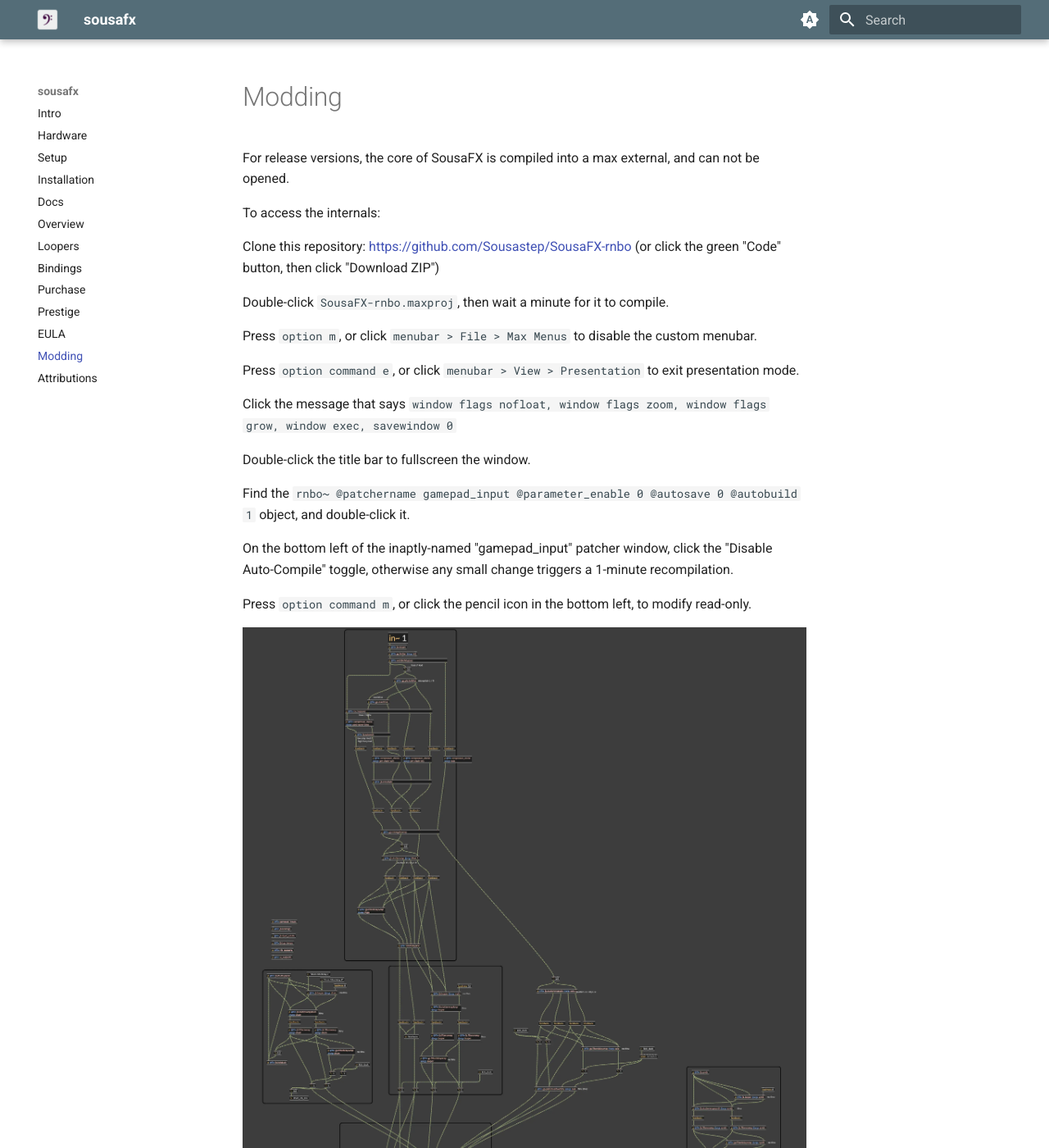
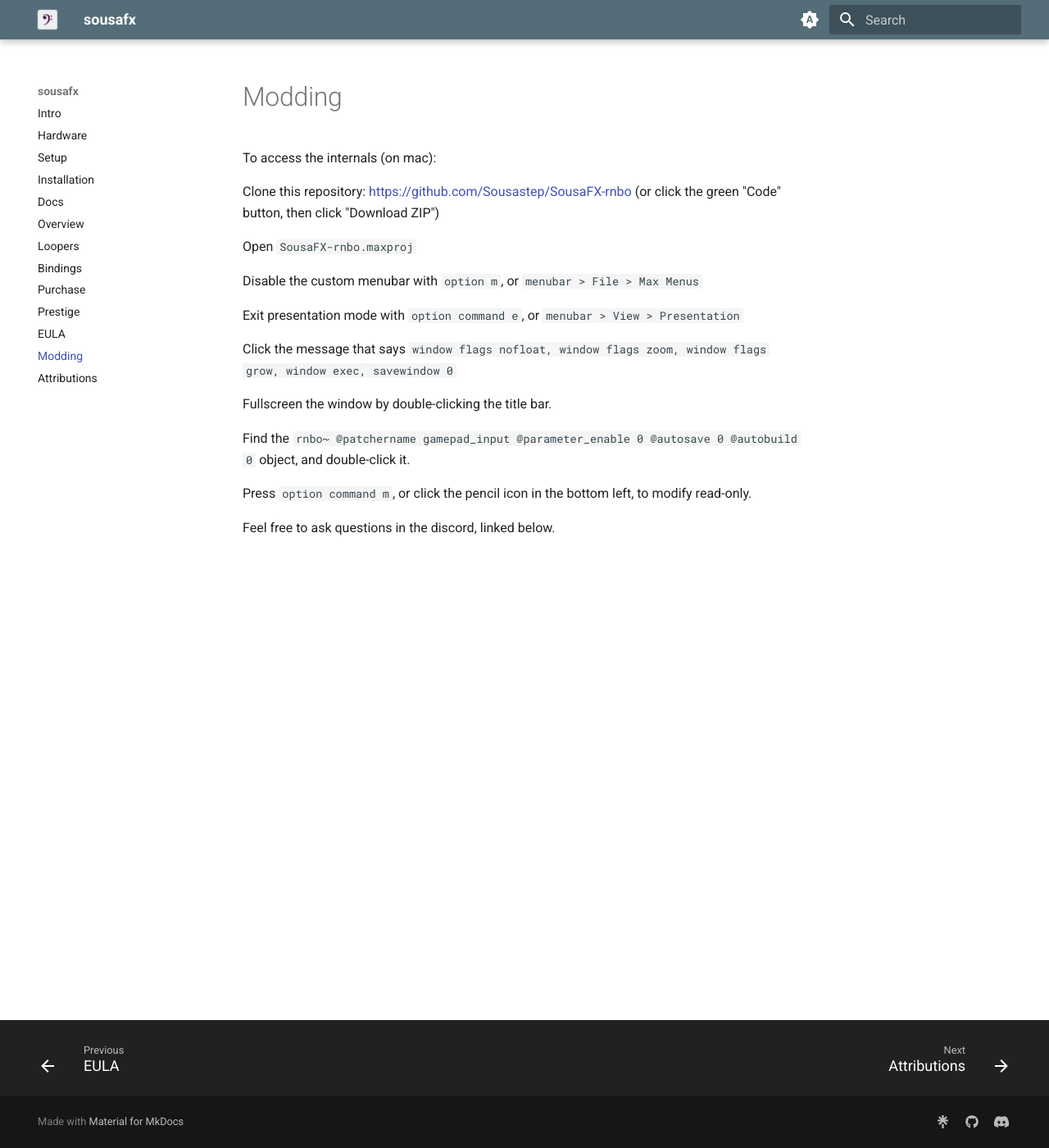
Before and after one commit to Sousastep/SousaFX-rnbo-docs, an MkDocs documentation site: the page built from docs/modding.md, in a window 1280 px wide and 1400 px high. Shown: the whole window at 82% size. Built offline with MkDocs 1.6.1 and Material for MkDocs 9.7.7, drawn with Linux system fonts in a browser that asks for light colours; the version menu is left out; some of the changed text lies outside the part shown.

Commit message:
misc updates

```diff
--- a/docs/modding.md
+++ b/docs/modding.md
@@ -1,29 +1,21 @@
 # Modding
 
-For release versions, the core of SousaFX is compiled into a max external, and can not be opened.
-
-To access the internals:
+To access the internals (on mac):
 
 Clone this repository: [https://github.com/Sousastep/SousaFX-rnbo](https://github.com/Sousastep/SousaFX-rnbo) (or click the green "Code" button, then click "Download ZIP")
 
-Double-click `SousaFX-rnbo.maxproj`, then wait a minute for it to compile.
+Open `SousaFX-rnbo.maxproj`
 
-Press `option m`, or click `menubar > File > Max Menus` to disable the custom menubar.
+Disable the custom menubar with `option m`, or `menubar > File > Max Menus`
 
-Press `option command e`, or click `menubar > View > Presentation` to exit presentation mode.
+Exit presentation mode with `option command e`, or `menubar > View > Presentation`
 
 Click the message that says `window flags nofloat, window flags zoom, window flags grow, window exec, savewindow 0`
 
-Double-click the title bar to fullscreen the window.
+Fullscreen the window by double-clicking the title bar.
 
-Find the `rnbo~ @patchername gamepad_input @parameter_enable 0 @autosave 0 @autobuild 1` object, and double-click it.
-
-On the bottom left of the inaptly-named "gamepad_input" patcher window, click the "Disable Auto-Compile" toggle, otherwise any small change triggers a 1-minute recompilation.
+Find the `rnbo~ @patchername gamepad_input @parameter_enable 0 @autosave 0 @autobuild 0` object, and double-click it.
 
 Press `option command m`, or click the pencil icon in the bottom left, to modify read-only.
 
-[![signal flow](img/signal_flow.webp)](img/signal_flow.webp){target="_blank"}
-
-Feel free to ask questions in the discord, linked in the bottom right ↘
-
-![glhf](img/glhf.avif)
+Feel free to ask questions in the discord, linked below.
```
Also changed, not shown: docs/attributions.md (+12 -4 lines), docs/bindings.md (+6 -8 lines), .github/sousafx-release.md (added), docs/img/about-nolicense.webp, docs/img/about-prestige.webp, docs/img/gamepad.webp.
